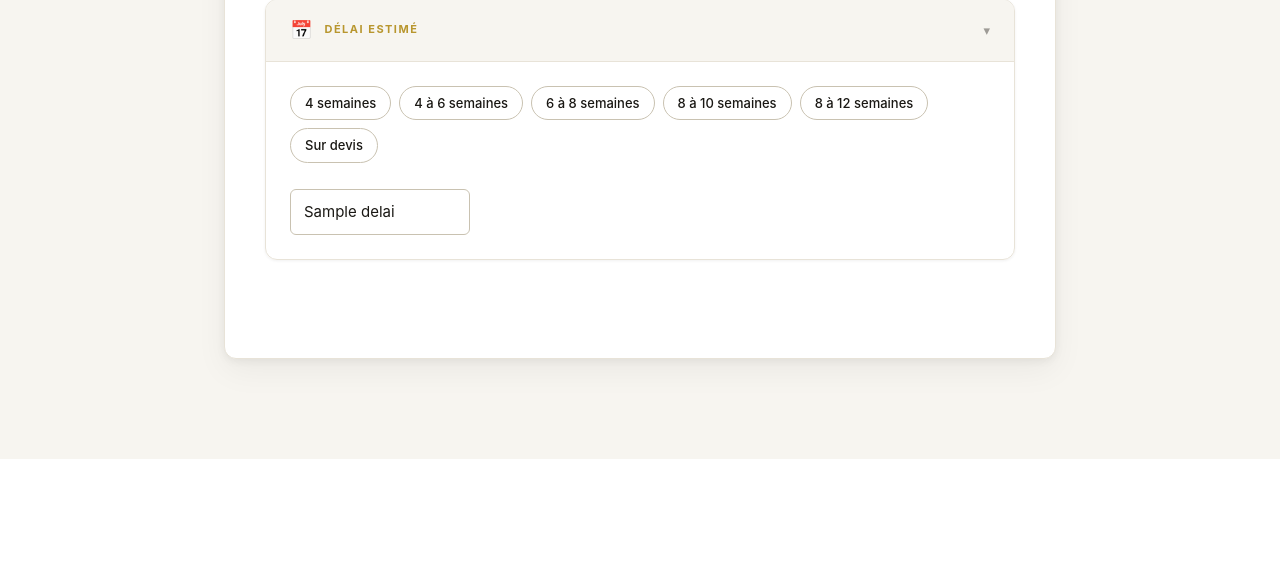
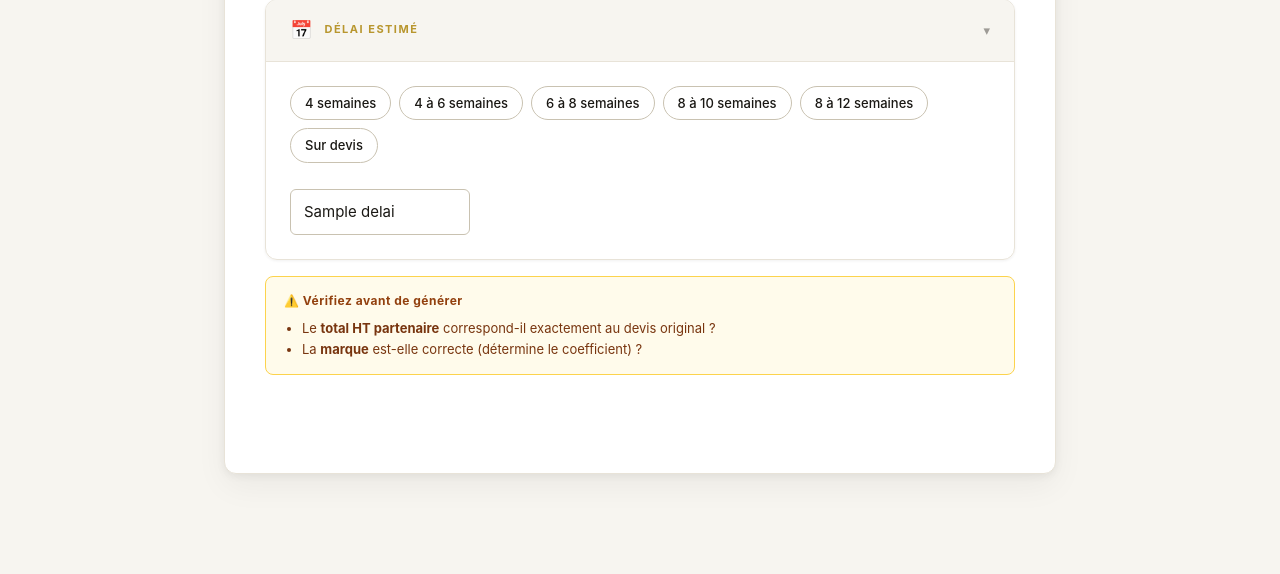
Before and after one commit to CamargAqua/DouxDevis, a Flask app: template templates/form.html in a window 1280 px wide. Shown: the part 1827-2401 px from the top of the page. Before the commit the page ends 2286 px from the top, so only its background shows below. Run offline with Flask 3, Linux system fonts and the light colour scheme; the template is opened without the code that fills it: most values are stand-ins (such as "Sample title", 1, 10 or a date in 2020).

Commit message:
feat: add validation bloc before generate button
- Show validation bloc on page load (always visible before Générer)
- BLOCKING errors (button disabled + red bloc):
  - Aucune intervention présente
  - Coefficient invalide (< 1 ou > 5)
- VIGILANCE reminders (always shown, amber bloc):
  - Total HT partenaire = devis original ?
  - Marque correcte pour bon coefficient ?
- Button grayed out if blocking errors exist
- Smooth scroll to bloc on submit attempt

Co-Authored-By: Claude Sonnet 4.5 <noreply@anthropic.com>

```diff
--- a/templates/form.html
+++ b/templates/form.html
@@ -250,9 +250,24 @@
       </div>
     </div>
 
+    <!-- ── VALIDATION BLOC ── -->
+    <div id="validation-bloc" style="margin-bottom:16px;display:none">
+      <div id="validation-errors" style="display:none;background:#fef2f2;border:1px solid #fca5a5;border-radius:8px;padding:14px 18px;margin-bottom:10px">
+        <div style="font-size:12px;font-weight:700;color:#b91c1c;letter-spacing:.5px;margin-bottom:8px">❌ ERREURS — Génération impossible</div>
+        <ul id="errors-list" style="margin:0;padding-left:18px;font-size:13px;color:#991b1b"></ul>
+      </div>
+      <div style="background:#fffbeb;border:1px solid #fcd34d;border-radius:8px;padding:14px 18px">
+        <div style="font-size:12px;font-weight:700;color:#92400e;letter-spacing:.5px;margin-bottom:8px">⚠️ Vérifiez avant de générer</div>
+        <ul style="margin:0;padding-left:18px;font-size:13px;color:#78350f">
+          <li>Le <strong>total HT partenaire</strong> correspond-il exactement au devis original ?</li>
+          <li>La <strong>marque</strong> est-elle correcte (détermine le coefficient) ?</li>
+        </ul>
+      </div>
+    </div>
+
     <div class="form-actions-sticky">
       <a href="{{ url_for('index') }}" class="btn btn-ghost">← Recommencer</a>
-      <button type="submit" class="btn btn-gold btn-lg">Générer le devis →</button>
+      <button type="submit" id="btn-generate" class="btn btn-gold btn-lg">Générer le devis →</button>
     </div>
   </form>
 </section>
@@ -734,5 +749,58 @@ document.getElementById('photo-input').addEventListener('change', function() {
   r.onload = e => { const img = document.getElementById('photo-preview'); img.src = e.target.result; img.classList.add('visible'); };
   r.readAsDataURL(this.files[0]);
 });
+
+/* ── Validation avant génération ── */
+function validateForm() {
+  const errors = [];
+
+  // ERREUR BLOQUANTE : aucune intervention
+  const necLines = document.querySelectorAll('#nec-lines .intervention-line');
+  const hasInterventions = Array.from(necLines).some(line => {
+    const desc = line.querySelector('input[name="nec_description[]"]');
+    return desc && desc.value.trim() !== '';
+  });
+  if (!hasInterventions) errors.push('Aucune intervention n’est présente');
+
+  // ERREUR BLOQUANTE : coefficient invalide
+  const coeff = parseFloat(document.getElementById('coeff-input')?.value || 1);
+  if (isNaN(coeff) || coeff < 1 || coeff > 5) {
+    errors.push('Coefficient invalide (doit être entre 1 et 5)');
+  }
+
+  // Afficher/masquer bloc
+  const bloc = document.getElementById('validation-bloc');
+  const errorsDiv = document.getElementById('validation-errors');
+  const errorsList = document.getElementById('errors-list');
+  const btnGenerate = document.getElementById('btn-generate');
+
+  bloc.style.display = 'block';
+  bloc.scrollIntoView({ behavior: 'smooth', block: 'nearest' });
+
+  if (errors.length > 0) {
+    errorsList.innerHTML = errors.map(e => `<li>${e}</li>`).join('');
+    errorsDiv.style.display = 'block';
+    btnGenerate.disabled = true;
+    btnGenerate.style.opacity = '0.4';
+    btnGenerate.style.cursor = 'not-allowed';
+    return false;
+  } else {
+    errorsDiv.style.display = 'none';
+    btnGenerate.disabled = false;
+    btnGenerate.style.opacity = '';
+    btnGenerate.style.cursor = '';
+    return true;
+  }
+}
+
+// Déclencher au submit
+document.querySelector('form').addEventListener('submit', function(e) {
+  if (!validateForm()) e.preventDefault();
+});
+
+// Afficher le bloc de vigilance dès le chargement
+document.addEventListener('DOMContentLoaded', function() {
+  document.getElementById('validation-bloc').style.display = 'block';
+});
 </script>
 {% endblock %}
```
